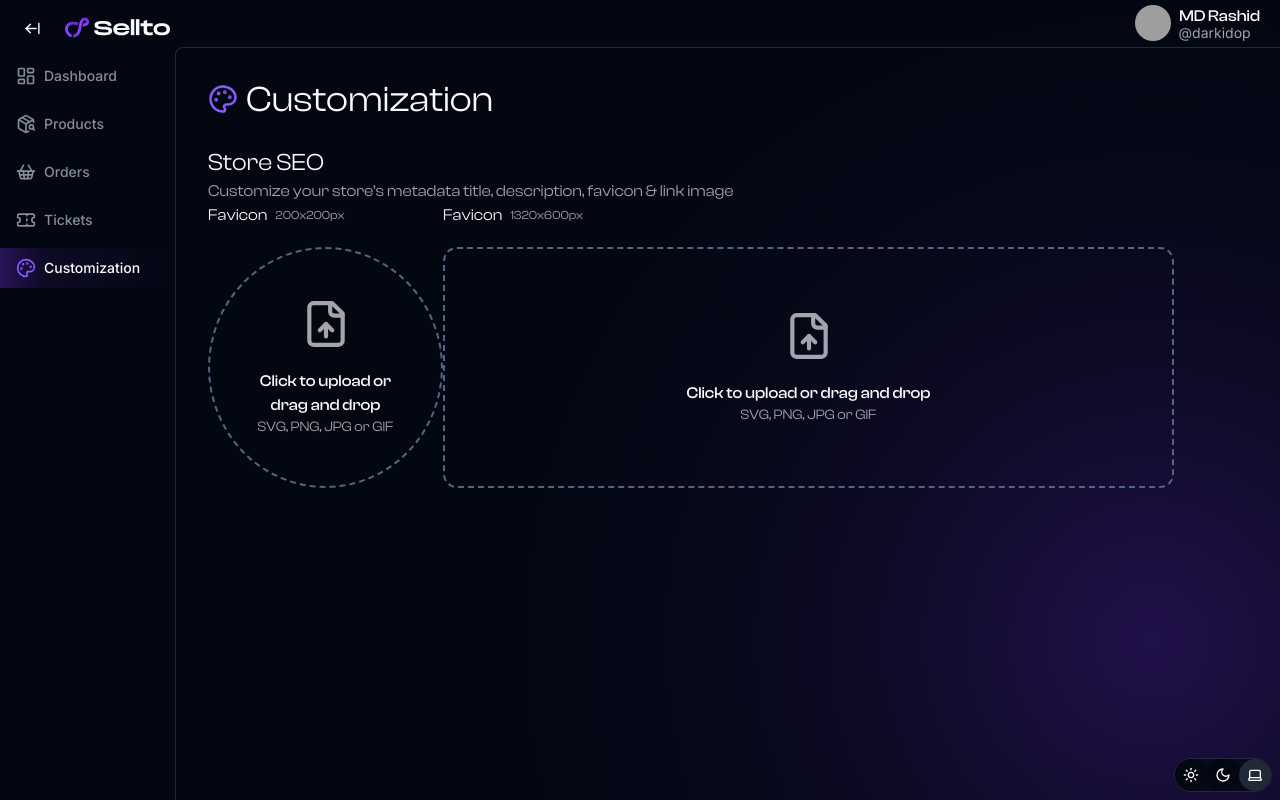
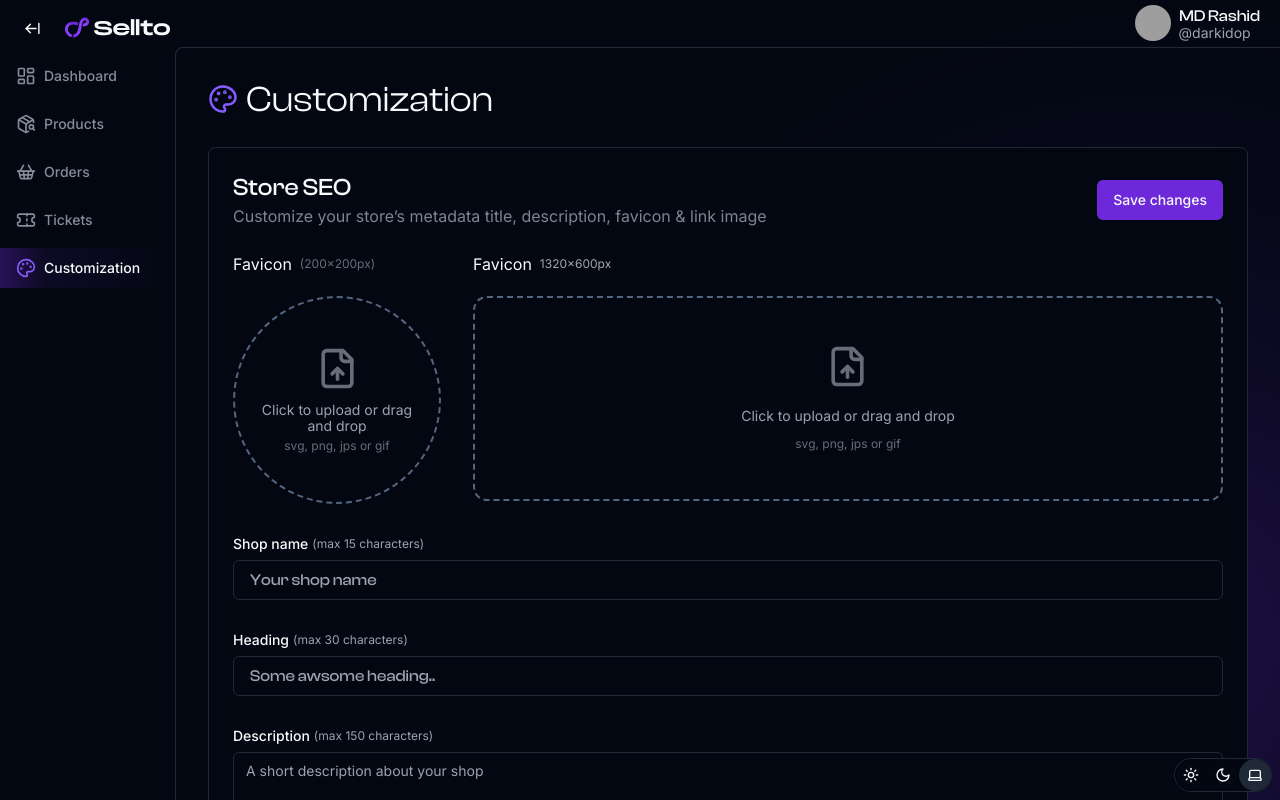
Before and after one commit to ahammadabdullah/sellto-merchant, a Next.js app: page /dashboard/customization in a window 1280 px wide. Built offline with nearby package versions, Linux system fonts and the light colour scheme; grey boxes are pictures that could not be loaded.

Commit message:
customization page update

```diff
--- /dev/null
+++ b/src/app/dashboard/customization/InputWithLable.tsx
@@ -0,0 +1,56 @@
+import * as React from "react";
+
+import { Label } from "@/components/ui/label";
+import { Input } from "@/components/ui/input";
+import { Textarea } from "@/components/ui/textarea";
+import { cn } from "@/lib/utils";
+
+export const InputWithLable = ({
+  id,
+  title,
+  sub_title,
+  className,
+  inputClassName,
+  type = "text",
+  maxLength,
+  placeholder = "Your details...",
+  textarea,
+  ...props
+}: {
+  id: string;
+  title: string;
+  sub_title?: string;
+  className?: string;
+  inputClassName?: string;
+  type?: string;
+  maxLength?: number;
+  placeholder?: string;
+  textarea?: boolean;
+}) => {
+  return (
+    <div className={cn(className)}>
+      <div className="flex flex-wrap place-items-center gap-1 mb-2">
+        <Label htmlFor={id}>{title}</Label>
+        <p className="text-xs text-muted-foreground">{sub_title}</p>
+      </div>
+      {textarea ? (
+        <Textarea
+          placeholder={placeholder}
+          maxLength={maxLength}
+          {...props}
+          id={id}
+          className={cn(inputClassName)}
+        />
+      ) : (
+        <Input
+          type={type}
+          maxLength={maxLength}
+          placeholder={placeholder}
+          className={cn("font-clash font-medium text-base p-4", inputClassName)}
+          id={id}
+          {...props}
+        ></Input>
+      )}
+    </div>
+  );
+};
--- a/src/app/dashboard/customization/page.tsx
+++ b/src/app/dashboard/customization/page.tsx
@@ -4,29 +4,58 @@
 import Image from "next/image";
 
 // components
-import { Button } from "@/components/ui/CustomButton";
+import { Button } from "@/components/ui/button";
+import { InputWithLable } from "./InputWithLable";
 // import ResizableHandle from "@/components/dashboard/root/ResizableLayout";
 
 import { Palette } from "lucide-react";
 import PageTitle from "@/components/dashboard/PageTitle";
 import UploadFavicon from "./uploadFavicon";
 import UploadImage from "./uploadImage";
-
+import { Input } from "@/components/ui/input";
 export default async function Home() {
   return (
     <main className="p-8">
       <PageTitle Icon={Palette} title="Customization" />
-      <div className="">
-        <div className="font-clash">
-          <h3 className="text-2xl">Store SEO</h3>
-          <p className="opacity-65">
-            Customize your store’s metadata title, description, favicon & link
-            image
-          </p>
-          <div className="flex">
-            <UploadFavicon />
-            <UploadImage />
+      <div className="p-6 border bg-background rounded-lg max-w-[1080px]">
+        <div className="mb-6 flex flex-wrap place-items-center justify-between">
+          <div className="text_wrap">
+            <h3 className="text-2xl font-clash font-medium">Store SEO</h3>
+            <p className="opacity-80 text-muted-foreground">
+              Customize your store’s metadata title, description, favicon & link
+              image
+            </p>
           </div>
+          <Button>Save changes</Button>
+        </div>
+        <div className="flex flex-wrap justify-between gap-8">
+          <UploadFavicon />
+          <UploadImage className="grow" />
+        </div>
+        <div className="w-full mt-8 flex flex-col gap-8">
+          <InputWithLable
+            id="shop_name"
+            title="Shop name"
+            sub_title="(max 15 characters)"
+            maxLength={15}
+            placeholder="Your shop name"
+          />
+          <InputWithLable
+            id="shop_heading"
+            title="Heading"
+            sub_title="(max 30 characters)"
+            maxLength={30}
+            placeholder="Some awsome heading.."
+          />
+          <InputWithLable
+            id="shop_description"
+            title="Description"
+            sub_title="(max 150 characters)"
+            maxLength={150}
+            placeholder="A short description about your shop"
+            textarea={true}
+            inputClassName="min-h-[100px]"
+          />
         </div>
       </div>
     </main>
--- a/src/app/dashboard/customization/uploadFavicon.tsx
+++ b/src/app/dashboard/customization/uploadFavicon.tsx
@@ -1,8 +1,9 @@
 "use client";
 import { FileUp } from "lucide-react";
 import React, { useState } from "react";
+import { cn } from "@/lib/utils";
 
-const UploadFavicon = () => {
+const UploadFavicon = ({ className }: { className?: string }) => {
   const [isDragging, setIsDragging] = useState(false);
   const [error, setError] = useState<string | null>(null);
 
@@ -56,15 +57,18 @@ const UploadFavicon = () => {
   };
 
   return (
-    <div>
-      <h3 className="flex gap-2 items-center pb-5">
-        <span className="text-base">Favicon</span>{" "}
-        <span className="opacity-65 text-[12px]">200x200px</span>
+    <div className={cn(className)}>
+      <h3 className="flex gap-2 place-items-center items-center pb-5">
+        <span>Favicon</span>{" "}
+        <span className="opacity-65 text-xs text-muted-foreground">
+          (200x200px)
+        </span>
       </h3>
       <div
         style={{
-          width: "235px",
-          height: "241px",
+          maxWidth: "clamp(120px, 40vw, 208px)",
+          width: "100%",
+          aspectRatio: "1",
           borderRadius: "50%",
           border: isDragging ? "2px dashed #4caf50" : "2px dashed #536681",
           padding: "10px",
@@ -72,7 +76,7 @@ const UploadFavicon = () => {
           display: "flex",
           justifyContent: "center",
           alignItems: "center",
-          backgroundColor: isDragging ? "#f0fdf4" : "transparent",
+          backgroundColor: isDragging ? "#43ff644a" : "transparent",
         }}
         onClick={() => document.getElementById("faviconInput")?.click()}
         onDragOver={handleDragOver}
@@ -80,14 +84,17 @@ const UploadFavicon = () => {
         onDrop={handleDrop}
       >
         {isDragging ? (
-          <p className="text-black">Drop here</p>
+          <p className="">Drop here</p>
         ) : (
-          <div className="flex flex-col items-center text-base">
-            <FileUp size={70} className="opacity-65 pb-5" />
-            <span className="font-medium w-[68%] text-center">
+          <div className="flex flex-col items-center text-muted-foreground p-2">
+            <FileUp
+              size={55}
+              className="opacity-65 pb-3 text-muted-foreground"
+            />
+            <span className=" text-sm max-w-[170px] text-center leading-4 mb-1">
               Click to upload or drag and drop
             </span>
-            <span className="text-sm opacity-65">SVG, PNG, JPG or GIF</span>
+            <span className="text-xs opacity-65">svg, png, jps or gif</span>
           </div>
         )}
       </div>
--- a/src/app/dashboard/customization/uploadImage.tsx
+++ b/src/app/dashboard/customization/uploadImage.tsx
@@ -1,8 +1,9 @@
 "use client";
 import { FileUp } from "lucide-react";
 import React, { useState } from "react";
+import { cn } from "@/lib/utils";
 
-const UploadImage = () => {
+const UploadImage = ({ className }: { className?: string }) => {
   const [isDragging, setIsDragging] = useState(false);
   const [error, setError] = useState<string | null>(null);
 
@@ -56,15 +57,16 @@ const UploadImage = () => {
   };
 
   return (
-    <div>
+    <div className={cn(className)}>
       <h3 className="flex gap-2 items-center pb-5">
         <span className="text-base">Favicon</span>{" "}
         <span className="opacity-65 text-[12px]">1320x600px</span>
       </h3>
       <div
         style={{
-          width: "731px",
-          height: "241px",
+          maxWidth: "clamp(205px, 80vw, 840px)",
+          width: "100%",
+          height: "205px",
           borderRadius: "14px",
           border: isDragging ? "2px dashed #4caf50" : "2px dashed #536681",
           padding: "10px",
@@ -72,7 +74,7 @@ const UploadImage = () => {
           display: "flex",
           justifyContent: "center",
           alignItems: "center",
-          backgroundColor: isDragging ? "#f0fdf4" : "transparent",
+          backgroundColor: isDragging ? "#43ff644a" : "transparent",
         }}
         onClick={() => document.getElementById("faviconInput")?.click()}
         onDragOver={handleDragOver}
@@ -80,14 +82,17 @@ const UploadImage = () => {
         onDrop={handleDrop}
       >
         {isDragging ? (
-          <p className="text-black">Drop here</p>
+          <p className="">Drop here</p>
         ) : (
-          <div className="flex flex-col items-center text-base">
-            <FileUp size={70} className="opacity-65 pb-5" />
-            <span className="font-medium text-center">
+          <div className="flex flex-col items-center text-muted-foreground p-2">
+            <FileUp
+              size={55}
+              className="opacity-65 pb-3 text-muted-foreground"
+            />
+            <span className=" text-sm p-2 text-center leading-4 mb-1">
               Click to upload or drag and drop
             </span>
-            <span className="text-sm opacity-65">SVG, PNG, JPG or GIF</span>
+            <span className="text-xs opacity-65">svg, png, jps or gif</span>
           </div>
         )}
       </div>
```
